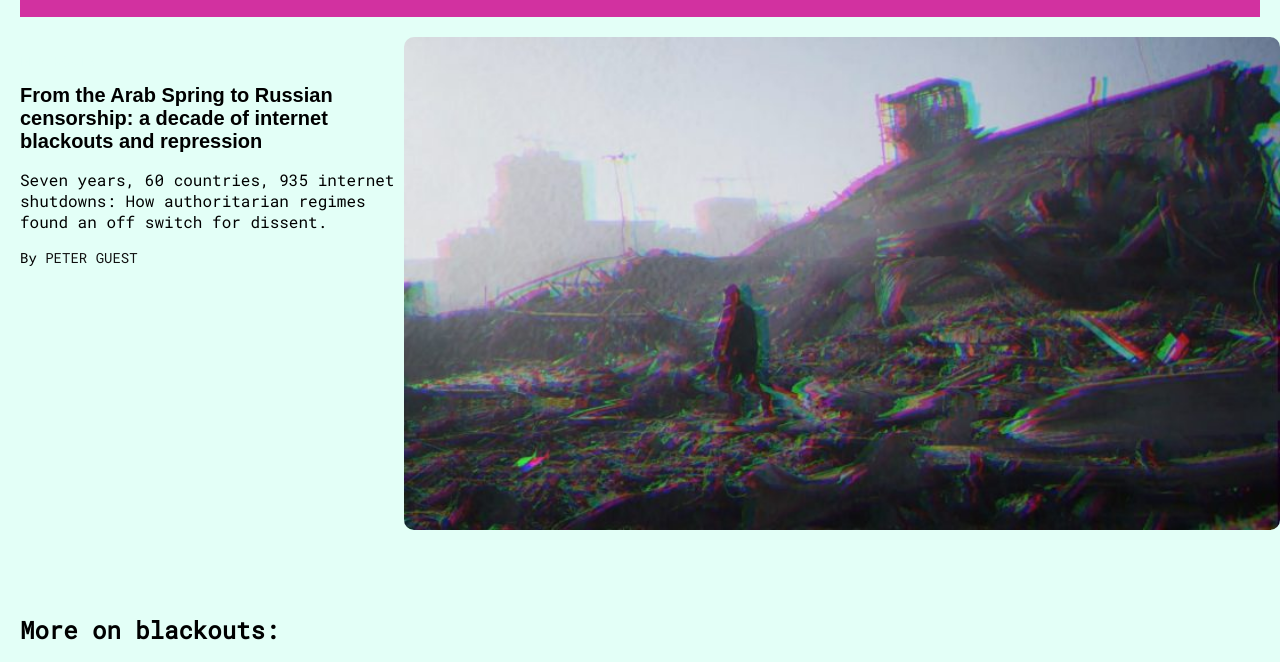
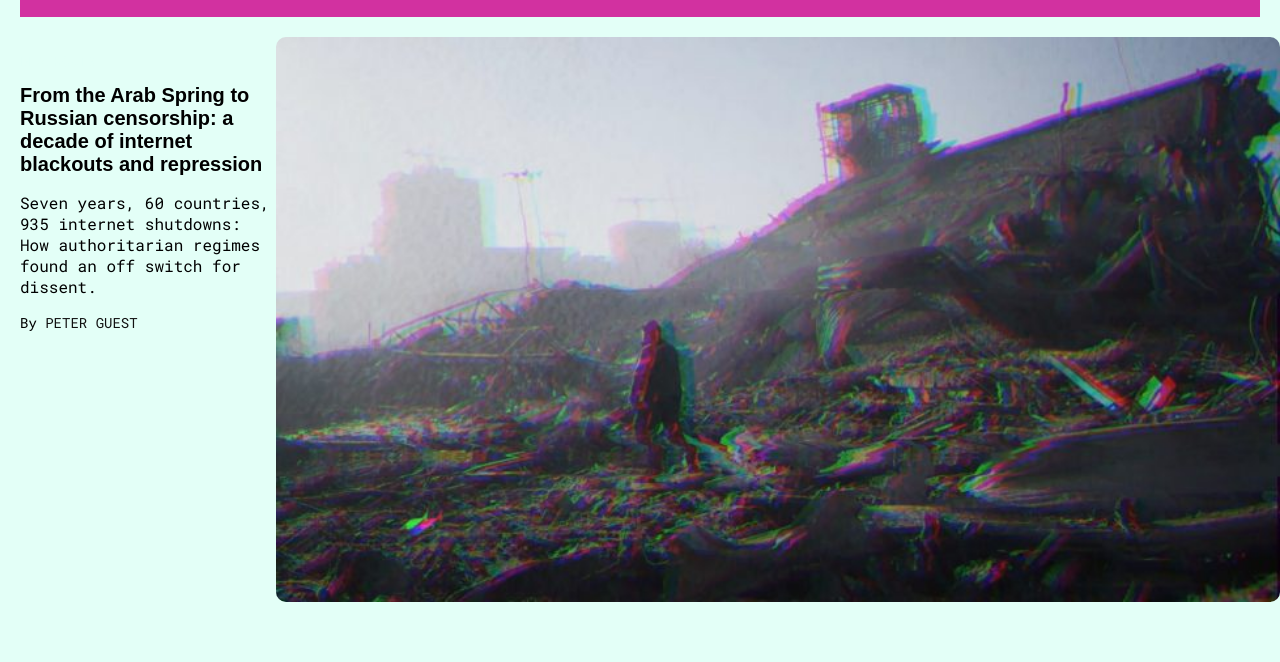
Before and after one commit to Rachamv/Rest-of-the-world-kibo-project, a plain HTML site: page index.html in a window 1280 px wide. Shown: the part 138-800 px from the top of the page. Drawn offline with Linux system fonts and the light colour scheme.

Commit message:
Update style.css

```diff
--- a/style.css
+++ b/style.css
@@ -94,7 +94,7 @@ header {
 
 .bs-img {
   flex: 1;
-  max-width: 70%;
+  max-width: 80%;
   order: 2;
 }
 
@@ -106,7 +106,7 @@ header {
 
 .bs-story {
   flex: 1;
-  max-width: 30%;
+  max-width: 20%;
   padding-left: 20px;
   order: 1;
 }
```
